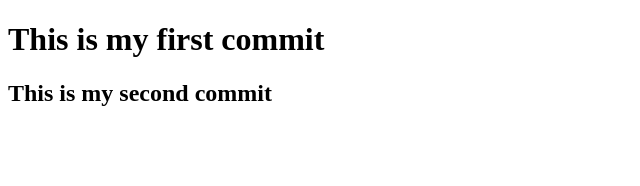
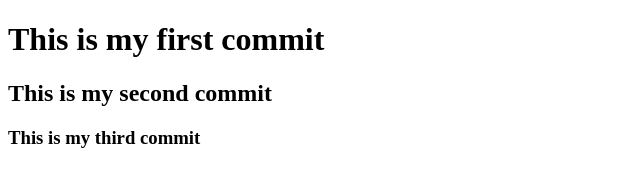
Before and after one commit to mnshsingh2011/Git-Day1, a plain HTML site: page index.html in a window 1280 px wide. Shown: the whole page, without its empty margins (0-640 px from the left). Drawn offline with Linux system fonts and the light colour scheme.

Commit message:
Third Commit

```diff
--- a/index.html
+++ b/index.html
@@ -9,5 +9,5 @@
 <body>
     <h1>This is my first commit</h1>
     <h2>This is my second commit</h2>
-</body>
+    <h3>This is my third commit</h3>
 </html>
```
